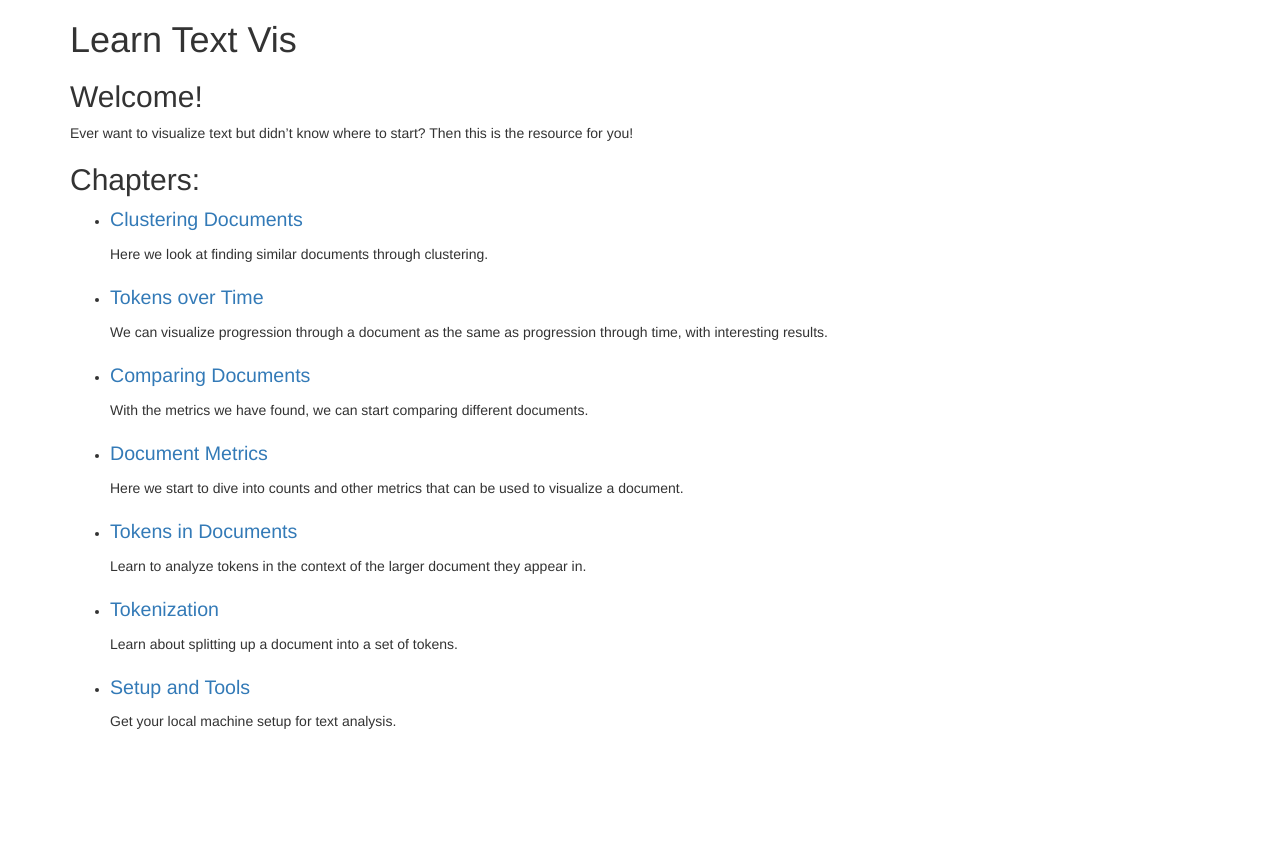
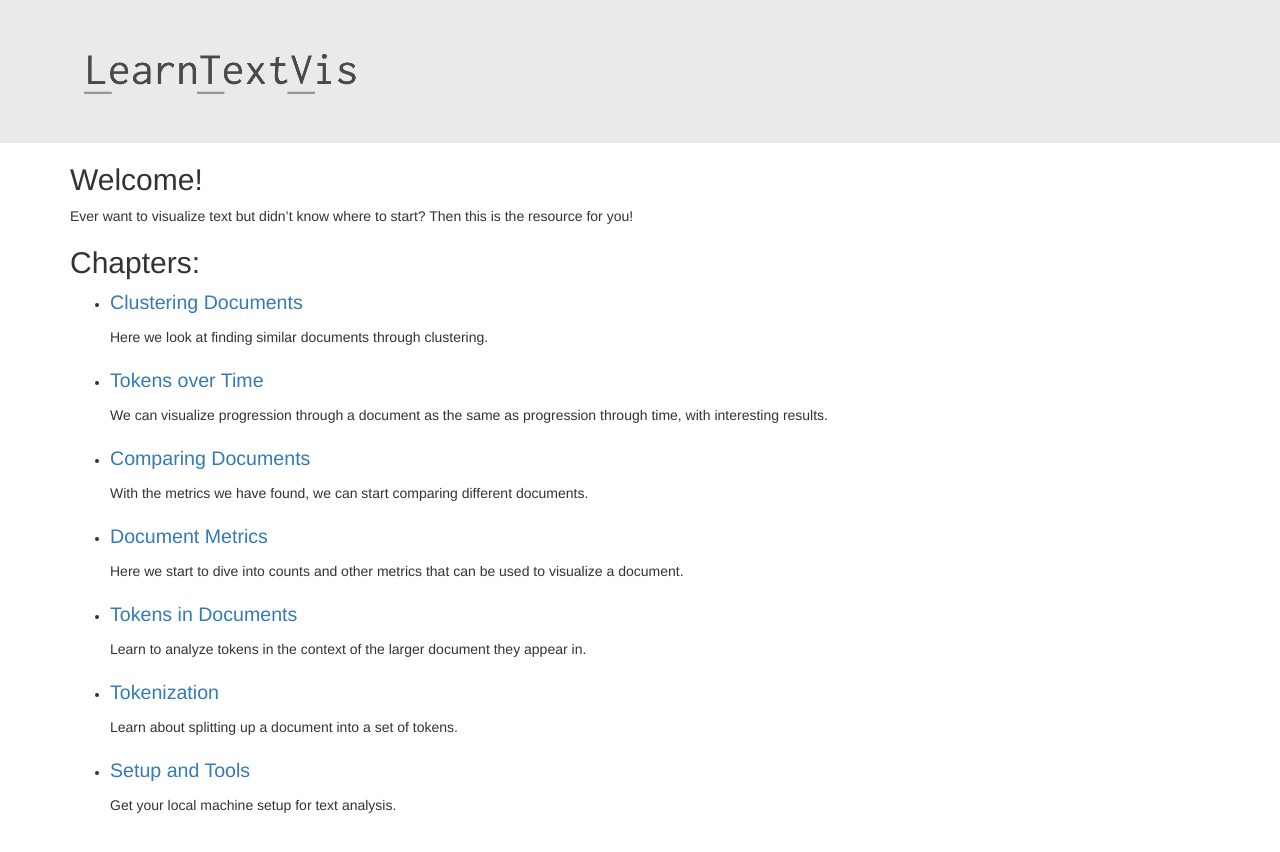
Before and after one commit to learntextvis/learntextvis.github.io, a Jekyll site: the page built from index.md, in a window 1280 px wide. Shown: the top 852 px of the page. Built offline with Jekyll 4.4.1, drawn with Linux system fonts in a browser that asks for light colours; Markdown is read by kramdown in place of the engine named in the settings.

Commit message:
silly little logo

```diff
--- a/_includes/header.html
+++ b/_includes/header.html
@@ -1,3 +1,5 @@
 <header class="topnavbar" id="topnavbar">
-  <h1>Learn Text Vis</h1>
+  <div class="container">
+    <h1><a href="/"><img id="logo" src="/assets/img/learntextvis.png"/></a></h1>
+  </div>
 </header>
--- a/_layouts/default.html
+++ b/_layouts/default.html
@@ -4,9 +4,9 @@
   {% include head.html %}
 
   <body>
+    {% include header.html %}
+
     <div class="container">
-
-      {% include header.html %}
 
       <div class="chapter-content {{ page.class }}">
         <h2>{{ page.title }}</h2>
--- a/_layouts/home.html
+++ b/_layouts/home.html
@@ -2,8 +2,8 @@
 <html lang="en">
 {% include head.html %}
 <body id="home">
+  {% include header.html %}
   <div class="container">
-    {% include header.html %}
     <main>
       <div class="hero">
         {{ content }}
--- /dev/null
+++ b/_sass/_header.scss
@@ -0,0 +1,14 @@
+header {
+  // font-family: 'Bree Serif', serif;
+  color: #1C1C1C;
+  background-color: #eaeaea;
+  clear: both;
+  width: 100%;
+  display: inline-block;
+  padding-left:20px;
+  padding-bottom: 10px;
+
+  #logo {
+    width: 300px;
+  }
+}
--- a/css/main.scss
+++ b/css/main.scss
@@ -8,3 +8,4 @@
 
 
 @import "home";
+@import "header";
```
Also changed, not shown: assets/img/learntextvis.png (added).
